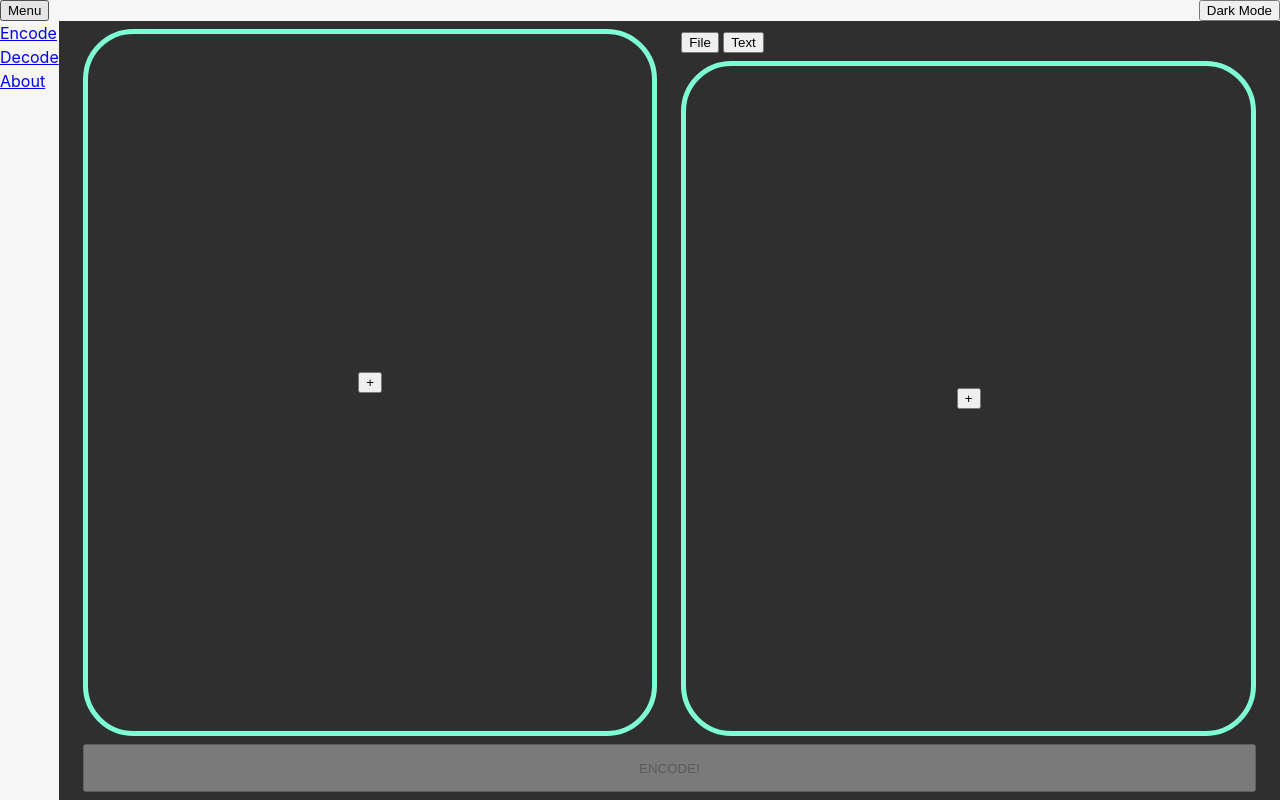
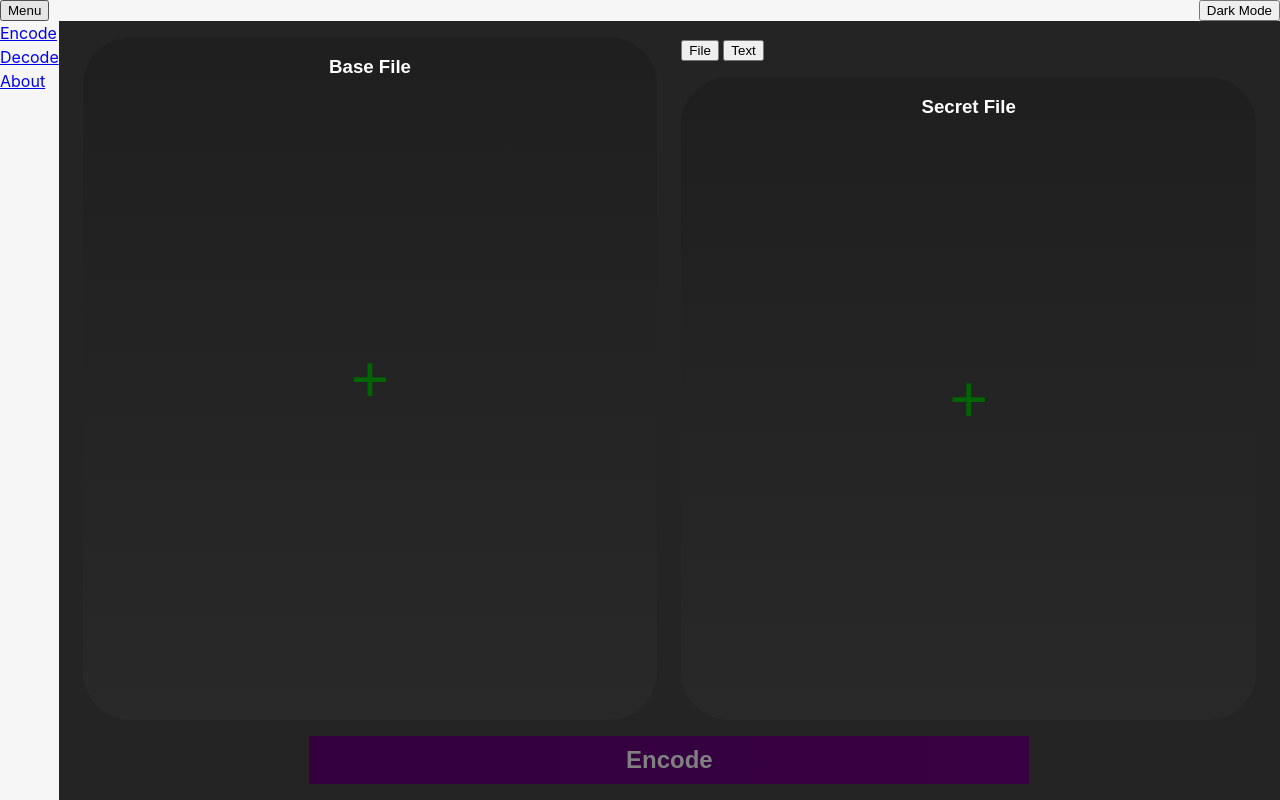
Before and after one commit to james-c-lars/stegosaurusography, a SvelteKit app: page /encoder in a window 1280 px wide. Built offline with nearby package versions, Linux system fonts and the light colour scheme.

Commit message:
Polishing up the FileSelectors and Encode button

```diff
--- a/src/lib/files/FileSelector.svelte
+++ b/src/lib/files/FileSelector.svelte
@@ -6,50 +6,51 @@
     export let title = "Base File";
     export let selected_file: string | undefined = undefined;
 
-    async function openFile(): Promise<void> {
-        const selection = await open({ multiple: false });
+    async function click(): Promise<void> {
+        if (selected_file) {
+            selected_file = undefined;
+        } else {
+            const selection = await open({ multiple: false });
 
-        selected_file = Array.isArray(selection) ? selection.at(0) : selection ?? undefined;
-    }
-
-    function closeFile(): void {
-        selected_file = undefined;
+            selected_file = Array.isArray(selection) ? selection.at(0) : (selection ?? undefined);
+        }
     }
 </script>
 
-<div class="file-select" class:file-selected={selected_file}>
+<button class="file-select" class:file-selected={selected_file} on:click={click}>
     {#if selected_file}
         <img class="file-select-preview" src={convertFileSrc(selected_file)} alt="The selected file" />
         <div class="file-select-top-info">
-            <b class="file-select-title">{title}</b>
-            <button class="file-select-close" on:click={closeFile}>✖</button>
+            <span class="file-select-title">{title}</span>
+            <span class="file-select-close">✖</span>
         </div>
         <span class="file-select-path" title={selected_file}>{selected_file}</span>
     {:else}
-        <button class="file-select-open" on:click={openFile}>+</button>
+        <span class="file-select-title">{title}</span>
+        <span class="file-select-open">+</span>
     {/if}
-</div>
+</button>
 
 <style>
     .file-select {
         width: 100%;
         height: 100%;
         position: relative;
+        padding: 0;
 
         display: flex;
         flex-direction: column;
+        align-items: normal;
+        justify-content: space-between;
 
-        border: 0.5ch solid aquamarine;
-        border-radius: 5ch;
+        border-radius: 3rem;
+        border: none;
         overflow: hidden;
-
-        align-items: center;
-        justify-content: center;
+        background: linear-gradient(180deg, hsl(0, 0%, 12%) 0%, hsl(0, 0%, 16%) 100%);
     }
 
     .file-select.file-selected {
-        align-items: normal;
-        justify-content: space-between;
+        border: 0.3rem solid hsl(290, 99%, 23%);
     }
 
     .file-select-preview {
@@ -65,35 +66,65 @@
         justify-content: space-between;
     }
 
+    .file-select-title, .file-select-path {
+        position: relative;
+        margin: 1rem 0;
+        padding: 0.2rem 1rem;
+
+        color: white;
+    }
+
+    .file-select-title {
+        font-size: 1.4em;
+        font-weight: bold;
+    }
+
+    .file-select.file-selected .file-select-title {
+        background-color: hsla(0, 0%, 0%, 0.3);
+    }
+
     .file-select-path {
         overflow: hidden;
 
+        background-color: hsla(0, 0%, 0%, 0.3);
+
         white-space: nowrap;
         text-overflow: ellipsis;
-        font-size: 0.7em;
-    }
-
-    .file-select-title, .file-select-path {
-        position: relative;
-        margin: 1ch 0;
-        padding: 0 2ch;
-
-        background-color: hsla(0, 0%, 0%, 0.3);
-        color: white;
     }
 
     .file-select-close {
         height: fit-content;
         position: relative;
-        margin: auto 3ch auto 0;
+        margin: auto 1rem auto 0;
 
-        background-color: transparent;
-        border: none;
+        color: darkred;
+        font-size: 3em;
+        line-height: 1em;
 
-        color: red;
-        font-size: 1em;
-        -webkit-text-stroke: 1px hsla(0, 0%, 0%, 0.3);
+        transition: font-size 0.1s;
+    }
 
-        transform: scale(1.5);
+    .file-select:hover .file-select-close,
+    .file-select:focus .file-select-close {
+        font-size: 3.3em;
+    }
+
+    .file-select-open {
+        position: absolute;
+        inset: 0;
+
+        display: flex;
+        align-items: center;
+        justify-content: center;
+
+        color: darkgreen;
+        font-size: 5em;
+
+        transition: font-size 0.1s;
+    }
+
+    .file-select:hover .file-select-open,
+    .file-select:focus .file-select-open {
+        font-size: 6.2em;
     }
 </style>
--- a/src/routes/encoder/+page.svelte
+++ b/src/routes/encoder/+page.svelte
@@ -20,6 +20,7 @@
 
 <div class="encoder-view">
     <FileSelector bind:selected_file={baseFile} title="Base File" />
+
     <span>
         <button on:click={() => textBasedSecret = false}>File</button>
         <button on:click={() => textBasedSecret = true}>Text</button>
@@ -29,21 +30,25 @@
     {:else}
         <FileSelector bind:selected_file={secretFile} title="Secret File" />
     {/if}
-    <button class="encode-button" on:click={encode} disabled={!(baseFile && secretFile)}>ENCODE!</button>
+
+    <button class="encode-button" disabled={!(baseFile && secretFile)} on:click={encode}
+            title={!(baseFile && secretFile) ? "Select a base file and a secret to encode into it" : ""}>
+        Encode
+    </button>
 </div>
 
-<style>
+<style src="../styles.css">
     .encoder-view {
         width: 100%;
         height: 100%;
-        padding: 0.5rem 1.5rem;
+        padding: 1rem 1.5rem;
 
         display: grid;
-        gap: 0.5rem 1.5rem;
+        gap: 1rem 1.5rem;
         grid-template-columns: 1fr 1fr;
         grid-template-rows: auto 1fr auto;
 
-        background: #2f2f2f;
+        background: hsl(0, 0%, 14%);
     }
 
     :global(.encoder-view > *:first-child) {
@@ -53,7 +58,28 @@
     .encode-button {
         width: 100%;
         height: 3rem;
+        max-width: 45rem;
+        margin: 0 auto;
 
         grid-column: span 2;
+
+        border: none;
+        background: linear-gradient(90deg, hsl(290, 99%, 30%) 0%, hsl(290, 99%, 33%) 100%);
+
+        color: white;
+        font-weight: bolder;
+        font-size: 1.5em;
+        transition: font-size .1s;
+    }
+
+    .encode-button:disabled {
+        background: linear-gradient(90deg, hsl(290, 99%, 12%) 0%, hsl(290, 99%, 13%) 100%);
+        color: grey;
+    }
+
+    .encode-button:enabled:hover,
+    .encode-button:enabled:focus {
+        background: linear-gradient(90deg, hsl(290, 99%, 27%) 0%, hsl(290, 99%, 30%) 100%);
+        font-size: 1.6em;
     }
 </style>
```
